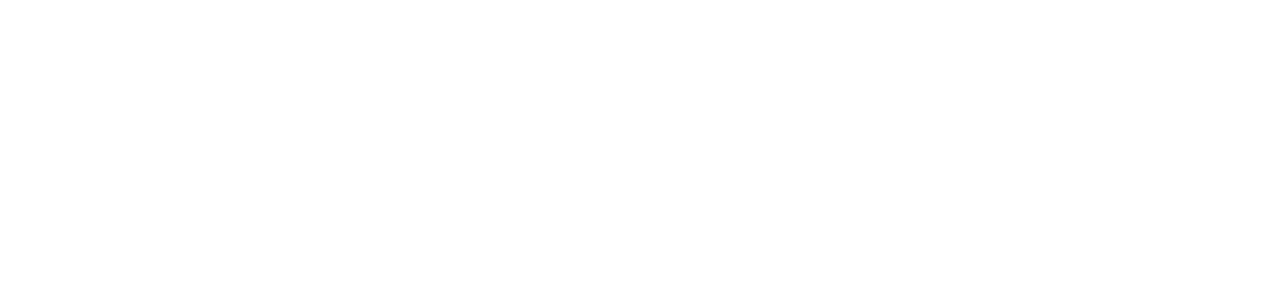
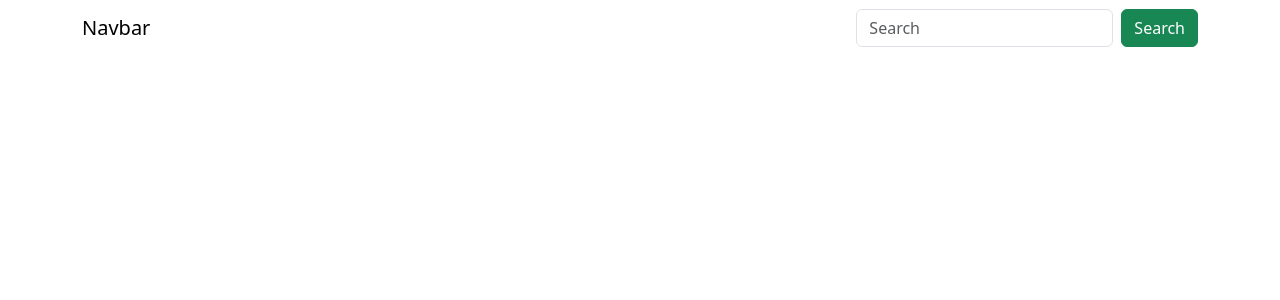
Before and after one commit to filippo-falcone/vite-boolflix, a Vue app: page / in a window 1280 px wide. Shown: the top 300 px of the page. Built offline with nearby package versions, Linux system fonts and the light colour scheme; the HTML template or start-up script is replaced by a standard one.

Commit message:
feat: milestone 1

```diff
--- a/src/App.vue
+++ b/src/App.vue
@@ -1,8 +1,42 @@
 <script>
-export default {}
+import axios from 'axios';
+import { store } from './store';
+import AppHeader from './components/AppHeader.vue';
+import AppResults from './components/AppResults.vue';
+
+export default {
+    components: {
+        AppHeader,
+        AppResults
+    },
+    data() {
+        return {
+            store
+        };
+    },
+    methods: {
+        getMovieFromApi() {
+            let apiUrl = 'https://api.themoviedb.org/3/search/movie';
+            if (store.filmsFilter !== '') {
+                store.queryParams.query = store.filmsFilter;
+            }
+            axios.get(apiUrl, {
+                params: store.queryParams
+            })
+            .then((rensponse) => {
+                store.movies = rensponse.data.results;
+            });
+            console.log(apiUrl, store.queryParams)
+            console.log(store.movies);
+        }
+    }
+}
 </script>
 
-<template></template>
+<template>
+    <AppHeader @search="getMovieFromApi"></AppHeader>
+    <AppResults></AppResults>
+</template>
 
 <style lang="scss">
 @use './style/general.scss';
--- /dev/null
+++ b/src/components/AppHeader.vue
@@ -0,0 +1,33 @@
+<script>
+import { store } from '../store';
+
+export default {
+    name: 'AppHeader',
+    data() {
+        return {
+            store,
+        };
+    }
+}
+</script>
+
+<template>
+    <header>
+        <nav class="navbar navbar-expand-lg">
+            <div class="container">
+                <a class="navbar-brand" href="#">Navbar</a>
+                <button class="navbar-toggler" type="button" data-bs-toggle="collapse" data-bs-target="#navbarSupportedContent" aria-controls="navbarSupportedContent" aria-expanded="false" aria-label="Toggle navigation">
+                    <span class="navbar-toggler-icon"></span>
+                </button>
+                <div class="collapse navbar-collapse justify-content-end" id="navbarSupportedContent">
+                    <div class="d-flex">
+                        <input class="form-control me-2" type="search" placeholder="Search" v-model="store.filmsFilter">
+                        <button class="btn btn-success" @click="$emit('search')">Search</button>
+                    </div>
+                </div>
+            </div>
+        </nav>
+    </header>
+</template>
+
+<style scoped lang="scss"></style>
--- /dev/null
+++ b/src/components/AppResults.vue
@@ -0,0 +1,25 @@
+<script>
+import { store } from '../store';
+
+export default {
+    name: 'AppResults',
+    data() {
+        return {
+            store
+        };
+    },
+}
+</script>
+
+<template>
+    <ul>
+        <li v-for="movie in store.movies">
+            <h1>{{ movie.title }}</h1>
+            <h3>{{ movie.original_title }}</h3>
+            <div>{{ movie.original_language }}</div>
+            <div>{{ movie.vote_average }}</div>
+        </li>
+    </ul>
+</template>
+
+<style lang="scss"></style>
--- a/src/store.js
+++ b/src/store.js
@@ -1,3 +1,10 @@
 import { reactive } from "vue";
 
-export const store = reactive({});
+export const store = reactive({
+    queryParams: {
+        api_key: '625881f36f688a123e9d2bc2efd0fbfe',
+        language: 'it-IT',
+    },
+    movies: [],
+    filmsFilter: ''
+});
```
